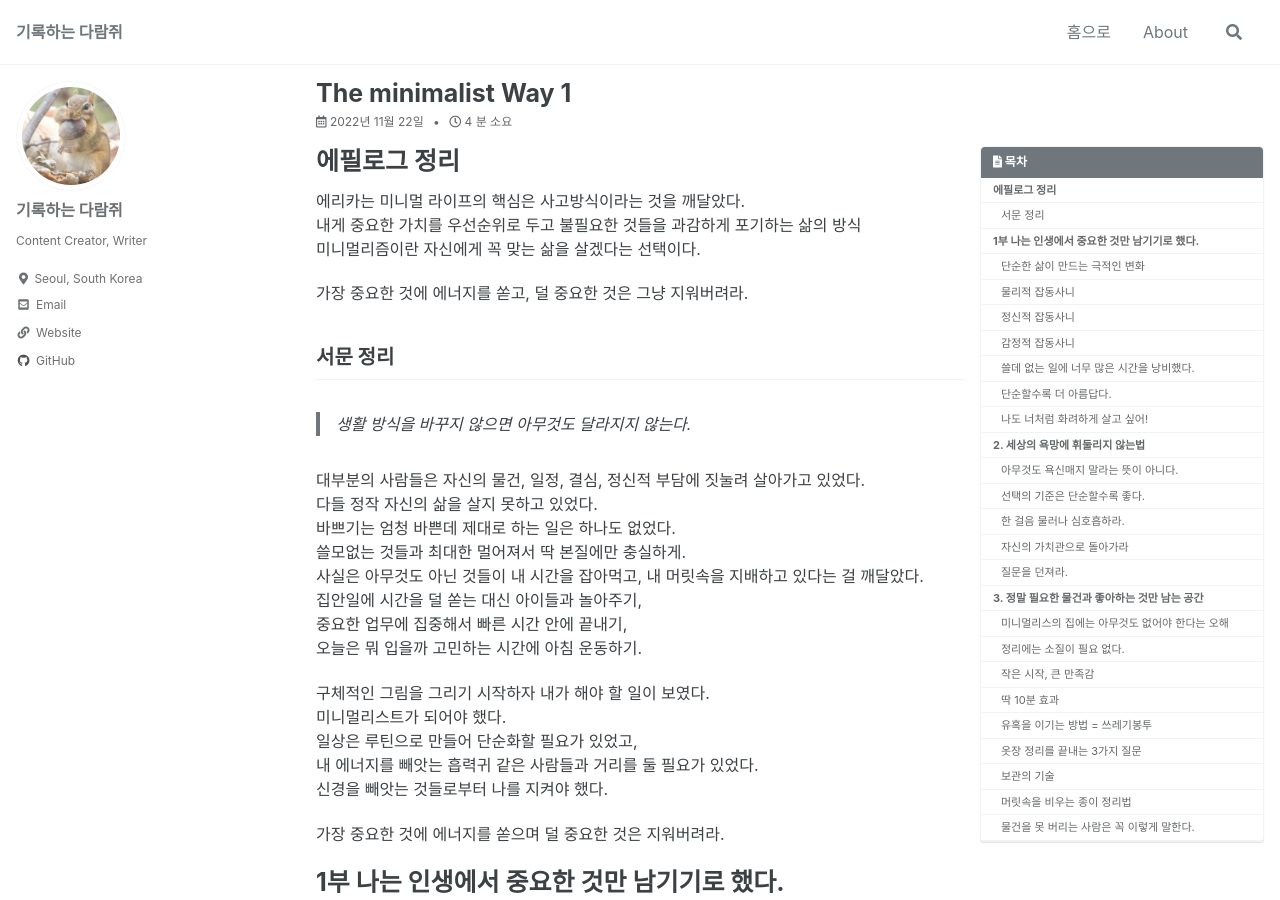
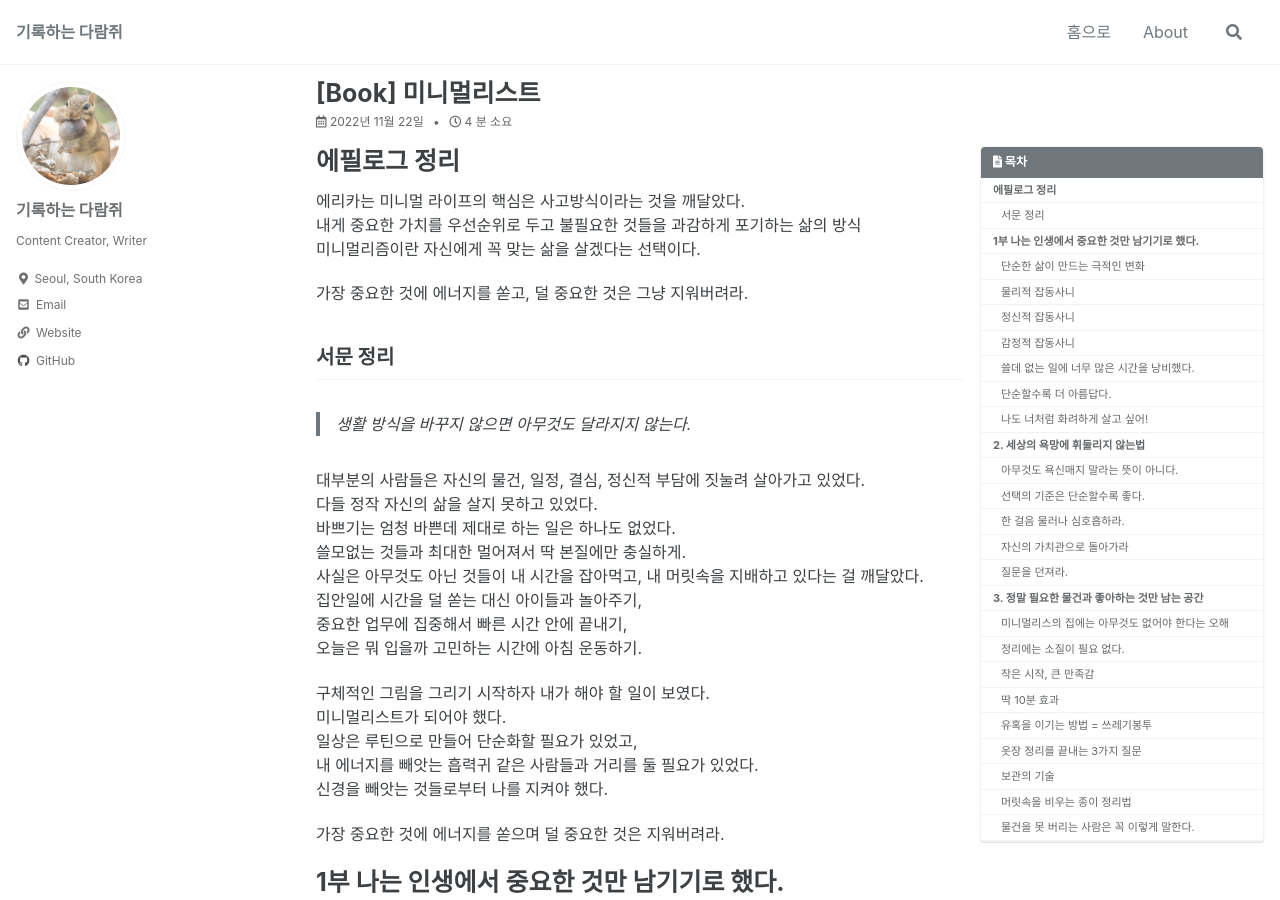
Before and after one commit to chewmunk/chewmunk.github.io, a Jekyll site: the page built from _posts/2022-11-22-the minimalist-way-1.md, in a window 1280 px wide and 900 px high. Built offline with Jekyll 4.4.1, drawn with Linux system fonts in a browser that asks for light colours; cached includes are drawn as plain includes; comment, search, counter and statistics services are not loaded.

Commit message:
modify title

```diff
--- a/_posts/2022-11-22-the minimalist-way-1.md
+++ b/_posts/2022-11-22-the minimalist-way-1.md
@@ -1,3 +1,15 @@
+---
+title: "[Book] 미니멀리스트"
+excerpt: ""
+
+categories:
+    - Book
+tags:
+    - Book
+last_modified_at: 2022-11-22 01:17:18 +0900
+
+---
+
 # 에필로그 정리
 
 에리카는 미니멀 라이프의 핵심은 사고방식이라는 것을 깨달았다.
```
